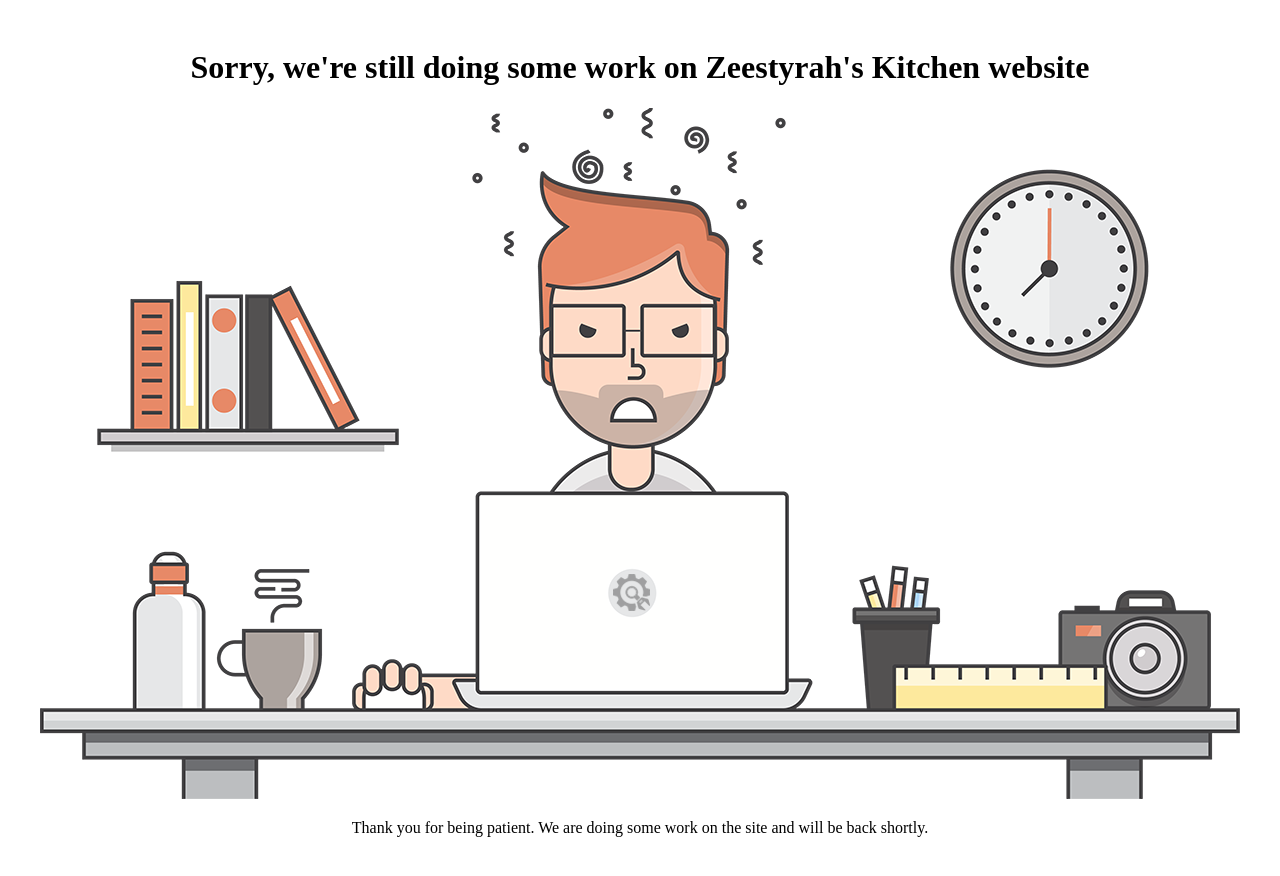
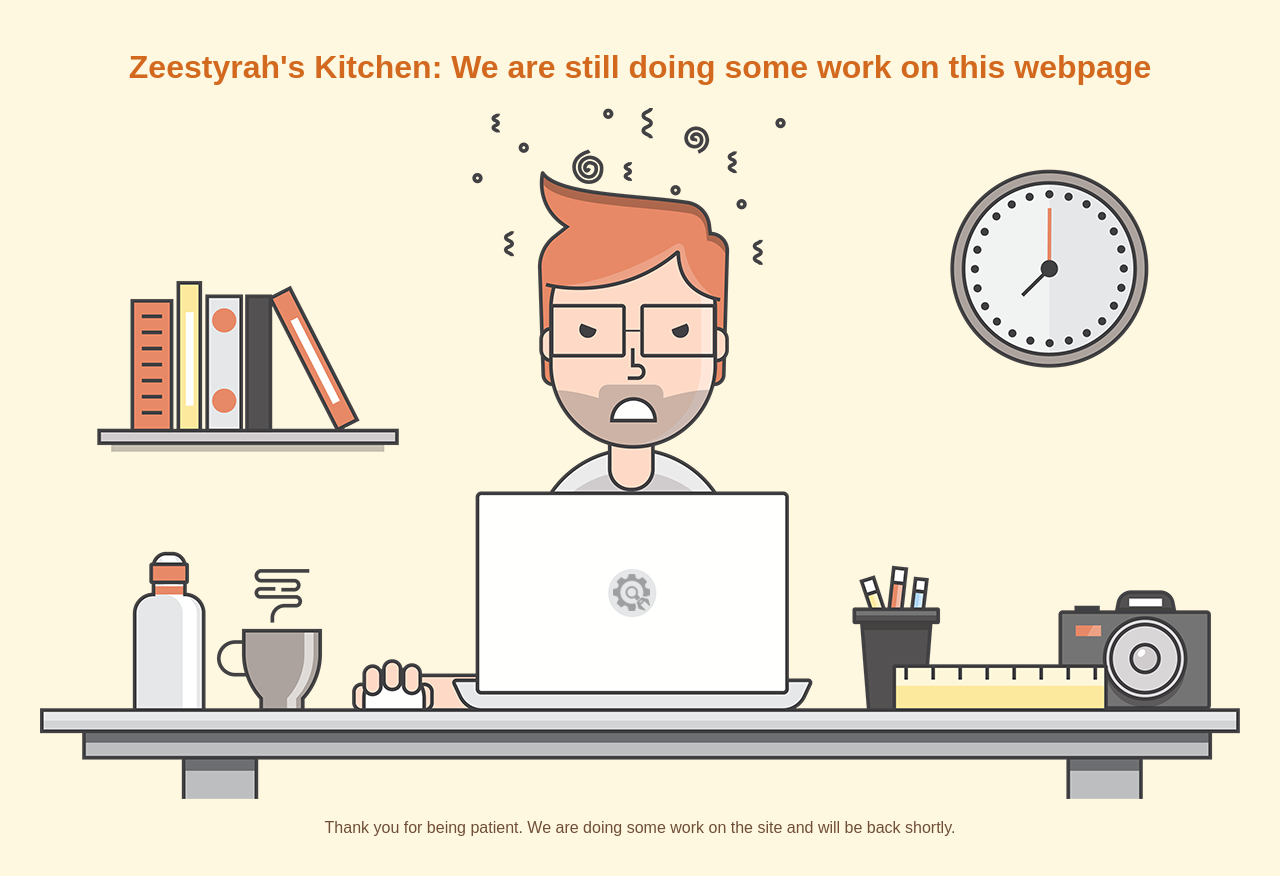
Before and after one commit to Abdul-Rahman-Ibrahim/Zeestyrah-Kitchen, a plain HTML site: page index.html in a window 1280 px wide. Drawn offline with Linux system fonts and the light colour scheme.

Commit message:
added style

```diff
--- a/index.html
+++ b/index.html
@@ -10,6 +10,15 @@
             text-align: center;
             /* Centers content */
             padding: 20px;
+            background-color: #fff8e1;
+            /* Light cream background for a pastry-like feel */
+        }
+
+        h1 {
+            color: #d2691e;
+            /* Warm brown color for "Zeestyrah's Kitchen" */
+            font-family: 'Arial', sans-serif;
+            /* A simple and clean font style */
         }
 
         img {
@@ -17,12 +26,18 @@
             /* Makes the image responsive */
             height: auto;
         }
+
+        p {
+            color: #6f4e37;
+            /* A dark shade of brown to complement the header */
+            font-family: 'Arial', sans-serif;
+        }
     </style>
 </head>
 
 <body>
     <!-- Adding the Header -->
-    <h1>Sorry, we're still doing some work on Zeestyrah's Kitchen website</h1>
+    <h1>Zeestyrah's Kitchen: We are still doing some work on this webpage</h1>
 
     <!-- Adding the Image -->
     <img src="image.png" alt="Maintenance Image" />
```
